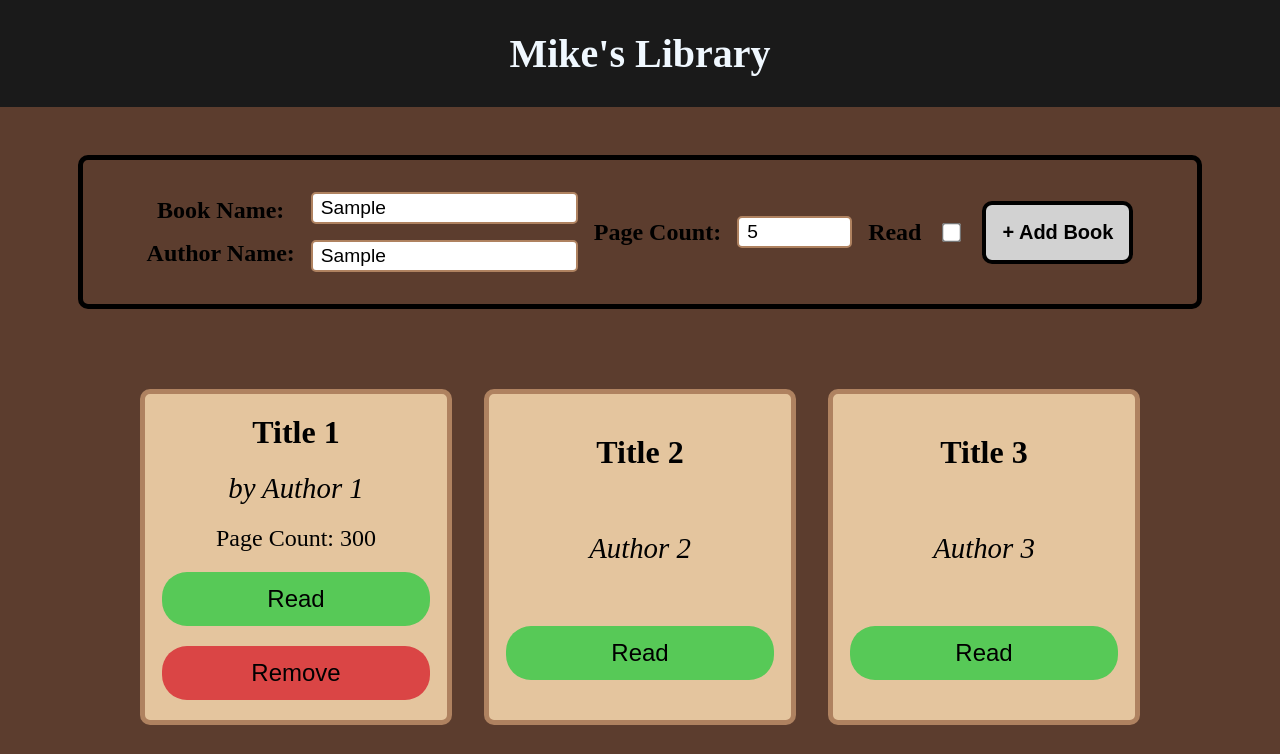
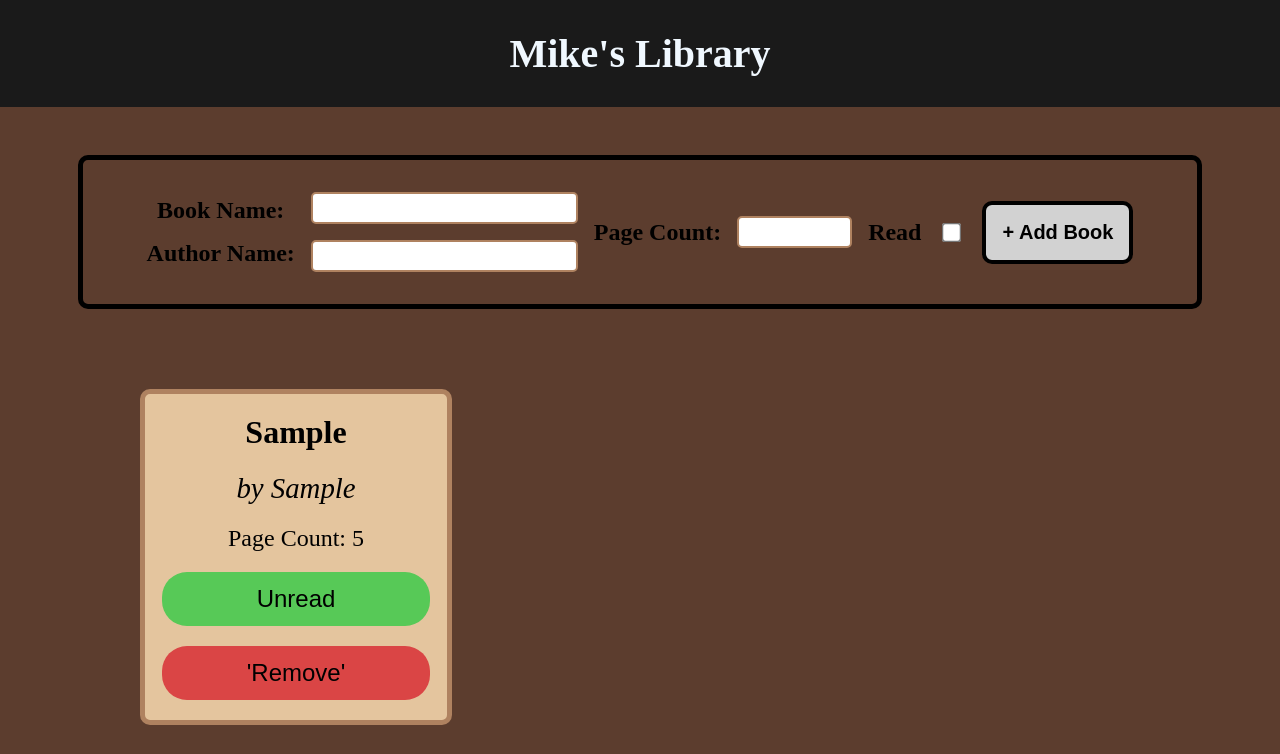
Before and after one commit to Mr-MichaelK/odin-library, a plain HTML site: page index.html in a window 1280 px wide. Both pictures are taken after typing "Sample", "Sample", "5" into the empty fields and a click on the button "+ Add Book". Shown: the top 754 px of the page. Drawn offline with Linux system fonts and the light colour scheme.

Commit message:
Add the DOM manipulation functionality to menu
I added the JS code that would make book addition and deletion possible.

```diff
--- a/index.html
+++ b/index.html
@@ -5,6 +5,7 @@
     <meta name="viewport" content="width=device-width, initial-scale=1.0">
     <title>Mike's Library</title>
     <link rel="stylesheet" href="style.css">
+    <script src="script.js" defer></script>
 </head>
 <body>
     <header>Mike's Library</header>
@@ -27,28 +28,7 @@
             </form>
         </div>
         <div class="grid">
-            <div class="book">
-                <h4 class="title">Title 1</h4>
-                <p class="author">by Author 1</p>
-                <p class="pagenumber">Page Count: 300</p>
-                <button class="read" type="button">Read</button>
-                <button class="remove" type="button">Remove</button>
-            </div>
-            <div class="book">
-                <h4 class="title">Title 2</h4>
-                <p class="author">Author 2</p>
-                <button class="read">Read</button>
-            </div>
-            <div class="book">
-                <h4 class="title">Title 3</h4>
-                <p class="author">Author 3</p>
-                <button class="read">Read</button>
-            </div>
-            <div class="book">
-                <h4 class="title">Title 4</h4>
-                <p class="author">Author 4</p>
-                <button class="read">Read</button>
-            </div>
+
         </div>
     </main>
     <footer><a href="https://github.com/Mr-MichaelK?tab=repositories">
--- a/script.js
+++ b/script.js
@@ -0,0 +1,65 @@
+const bookNameInput   = document.querySelector("#bookname");
+const authorNameInput = document.querySelector("#authorname");
+const pageCountInput  = document.querySelector("#numpages");
+const readCheckbox    = document.querySelector("#hasread");
+const addBookButton   = document.querySelector(".add");
+const form            = document.querySelector("form");
+const grid            = document.querySelector(".grid");
+
+addBookButton.addEventListener("click", (event) => {
+
+    addBookToLibrary();
+    let book = library[library.length - 1];
+    displayBook(book);
+});
+
+const library = [];
+
+function Book(bookName, authorName, pageCount, isRead) {
+    this.bookName   = bookName;
+    this.authorName = authorName;
+    this.pageCount  = pageCount;
+    this.isRead    = isRead;
+}
+
+function addBookToLibrary() {
+    let bName  = bookNameInput.value;
+    let aName  = authorNameInput.value;
+    let pCount = pageCountInput.value;
+    let isRead = readCheckbox.checked;
+    library.push(new Book(bName, aName, pCount, isRead));
+
+    resetInput();
+}
+
+function resetInput() {
+    bookNameInput.value   = "";
+    authorNameInput.value = "";
+    pageCountInput.value  = "";
+    readCheckbox.checked  = false;
+}
+
+function displayBook(book) {
+    const bookCard = document.createElement('div');
+    bookCard.classList.add('book');
+
+    bookCard.innerHTML = `
+        <h4 class="title">${book.bookName}</h4>
+        <p class="author">by ${book.authorName}</p>
+        <p class="pagenumber">Page Count: ${book.pageCount}</p>
+        <button class="read">${book.isRead ? 'Read' : 'Unread'}</button>
+        <button class="remove">'Remove'</button>
+    `;
+
+    const readButton = bookCard.querySelector(".read");
+    const removeButton = bookCard.querySelector(".remove");
+    readButton.addEventListener("click", () => {
+        readButton.textContent === "Read" ? readButton.textContent = "Unread" :
+                                    readButton.textContent = "Read";
+    });
+    removeButton.addEventListener("click", () => {
+        bookCard.remove();
+    })
+
+    grid.appendChild(bookCard);
+}
```
